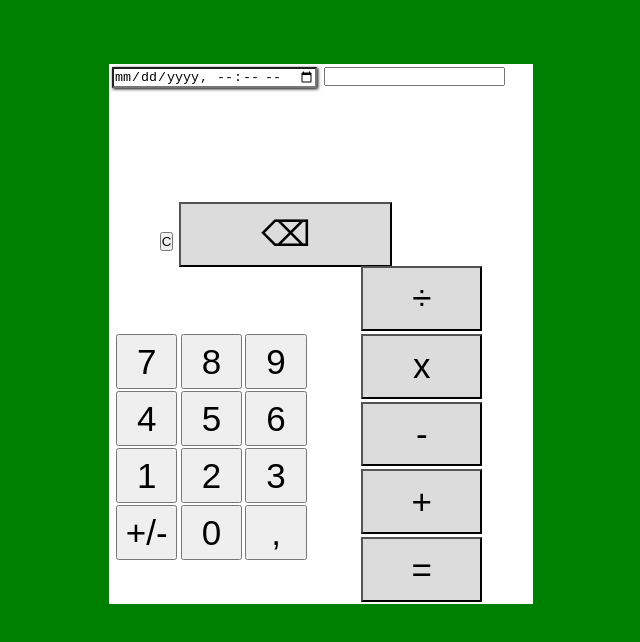
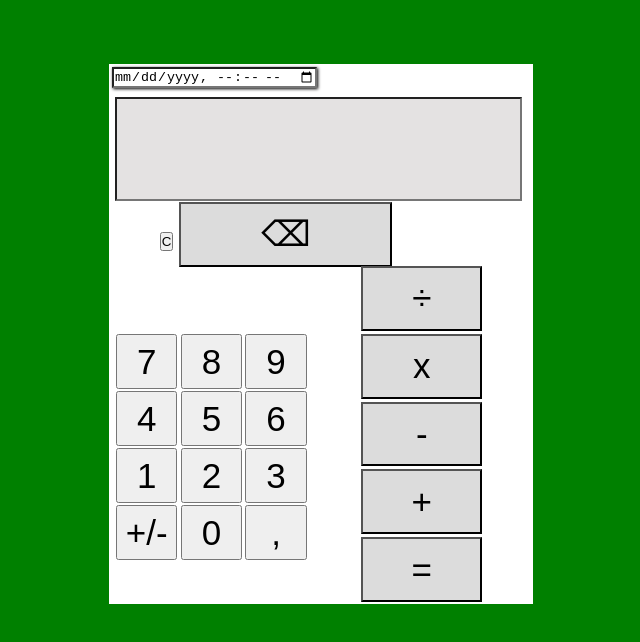
Before and after one commit to thiagoschaefer/Projetos-em-desenvolvimento, a plain HTML site: page 1-Calculadora/index.html in a window 1280 px wide. Shown: the whole page, without its empty margins (319-959 px from the left). Drawn offline with Linux system fonts and the light colour scheme.

Commit message:
Update style.css

```diff
--- a/1-Calculadora/stilo/style.css
+++ b/1-Calculadora/stilo/style.css
@@ -18,6 +18,14 @@ main {
     height: 67.5vh;
     margin: auto;
     margin-top: 5vw;
+}
+
+section > input#tela {
+    background-color: rgba(214, 211, 211, 0.652);
+    margin: 6px;
+    width: 95%;
+    height: 100px;
+    font-size: 5em;
 }
 
 section > input#data {
```
